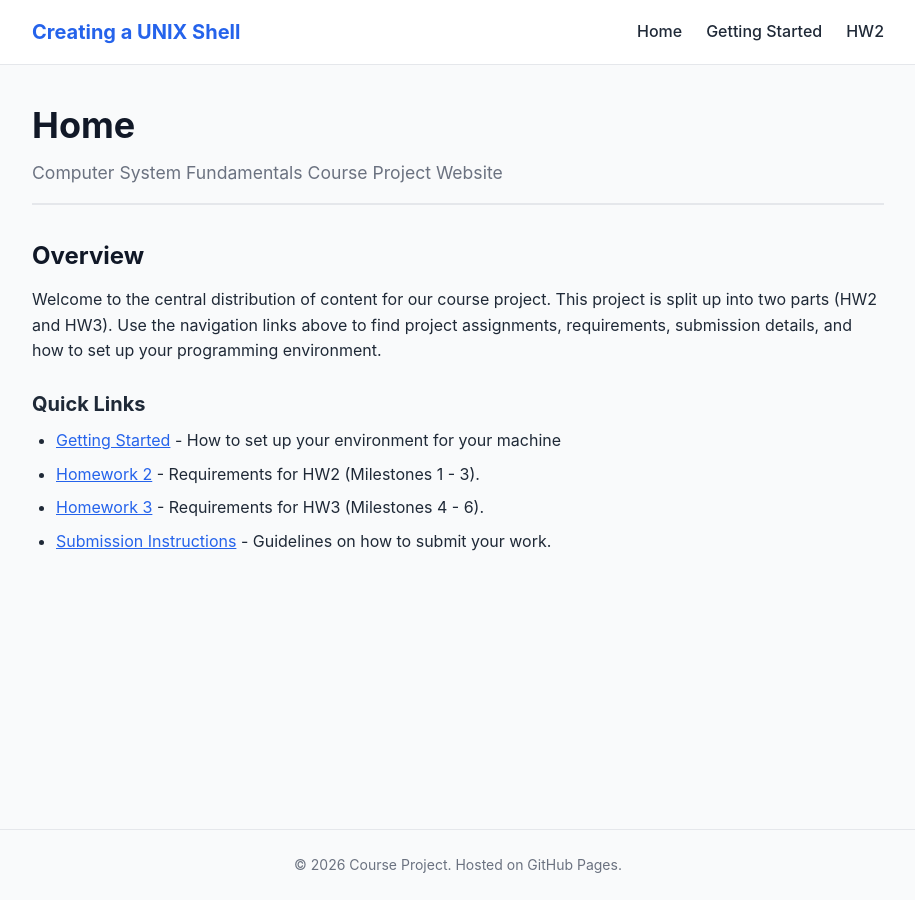
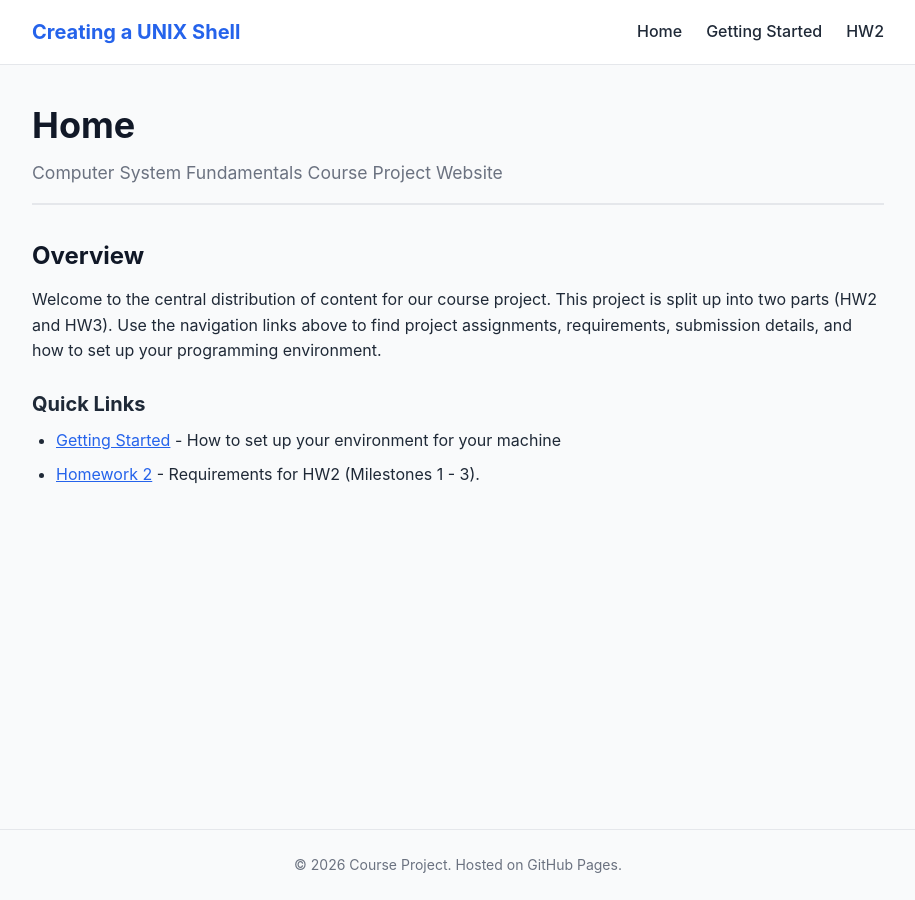
Before and after one commit to sysfun-gwu-f26/sysfun-f26.github.io, a Jekyll site: the page built from index.md, in a window 1280 px wide. Shown: the whole page, without its empty margins (182-1097 px from the left). Built offline with Jekyll 4.4.1, drawn with Linux system fonts in a browser that asks for light colours.

Commit message:
Comment out HW3 and Submission links in index.md
Commented out links for Homework 3 and Submission Instructions.

```diff
--- a/index.md
+++ b/index.md
@@ -12,5 +12,5 @@ Welcome to the central distribution of content for our course project. This proj
 ### Quick Links
 - [Getting Started](./GettingStarted) - How to set up your environment for your machine
 - [Homework 2](./hw2) - Requirements for HW2 (Milestones 1 - 3).
-- [Homework 3](./hw3) - Requirements for HW3 (Milestones 4 - 6).
-- [Submission Instructions](./submission) - Guidelines on how to submit your work.
+<!--- [Homework 3](./hw3) - Requirements for HW3 (Milestones 4 - 6).-->
+<!--- [Submission Instructions](./submission) - Guidelines on how to submit your work.-->
```
